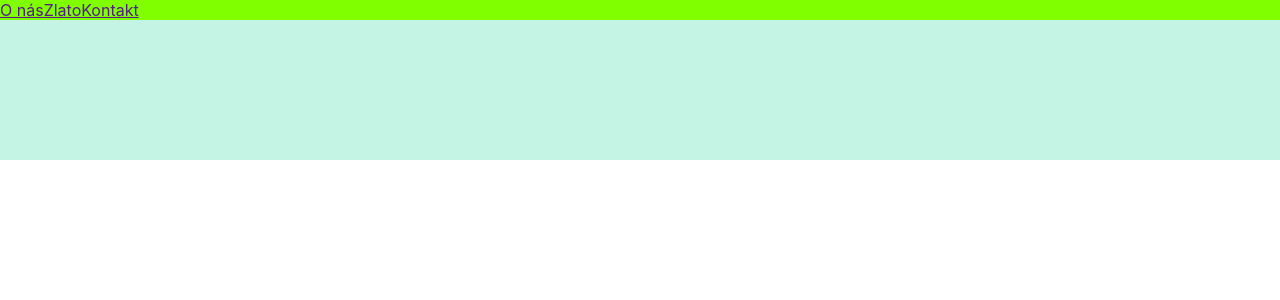
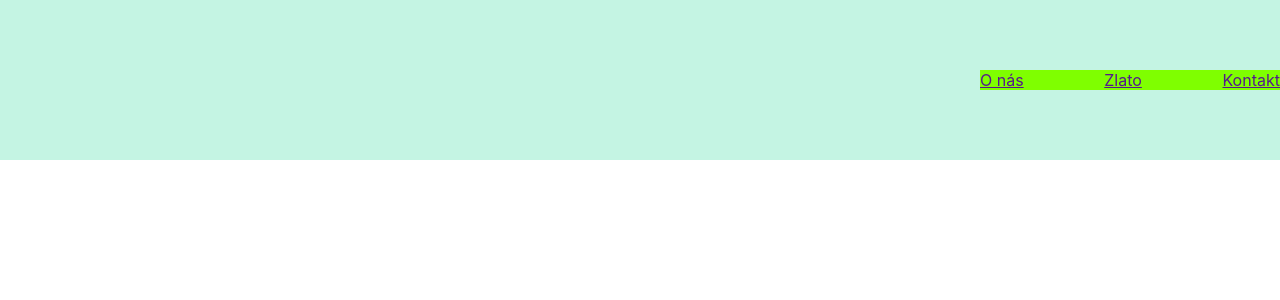
Before and after one commit to kovernikov/olivia-diamond, a React (Create React App) app: page / in a window 1280 px wide. Shown: the top 300 px of the page. Built offline with nearby package versions, Linux system fonts and the light colour scheme.

Commit message:
add flex commit

```diff
--- a/src/header/Header.module.css
+++ b/src/header/Header.module.css
@@ -1,4 +1,9 @@
 .header {
     background-color: rgba(186, 243, 223, 0.85);
     height: 20vh;
+    display: flex;
+    flex-direction: row;
+    justify-content: flex-end;
+    align-items: center;
+    /*flex-wrap: wrap;*/
 }
--- a/src/nav/Nav.module.css
+++ b/src/nav/Nav.module.css
@@ -1,3 +1,7 @@
 .nav{
+    width: 300px;
     background-color: chartreuse;
+    display: flex;
+    justify-content: space-between;
+    flex-wrap: wrap;
 }
```
